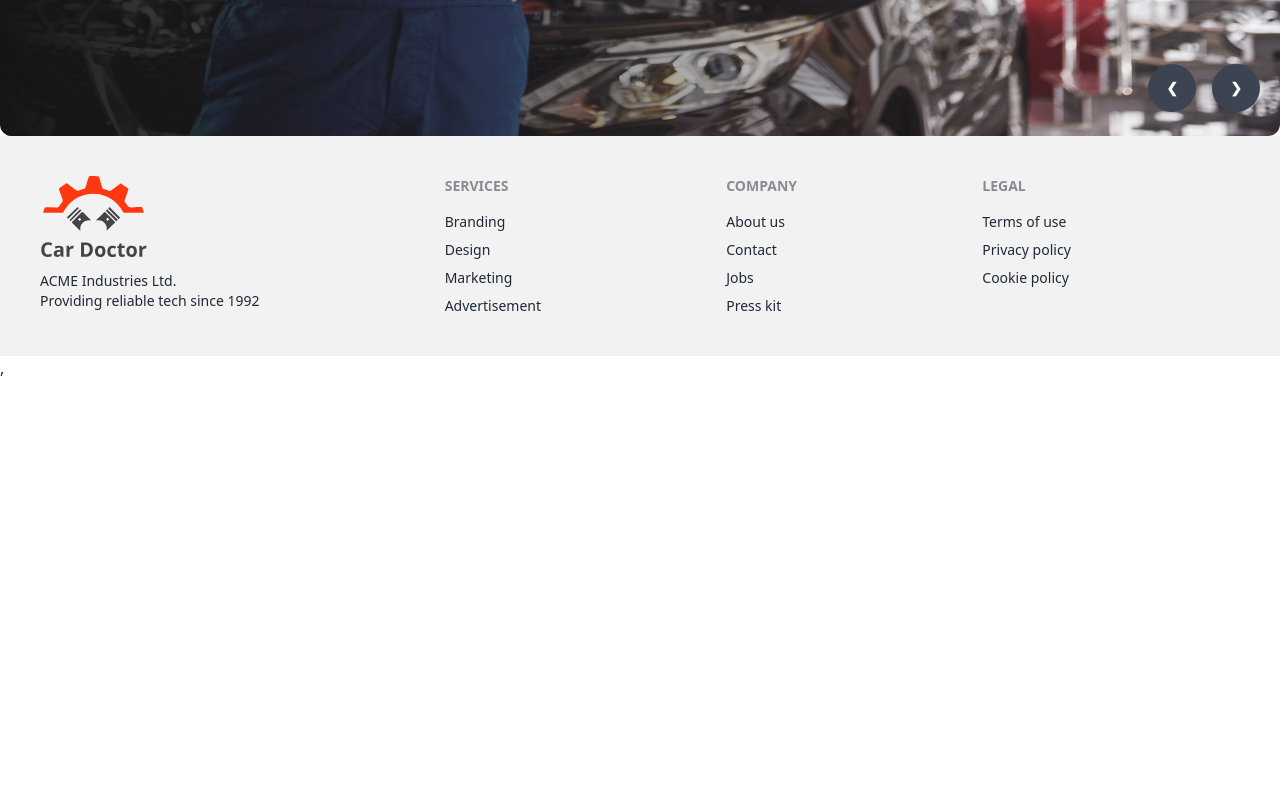
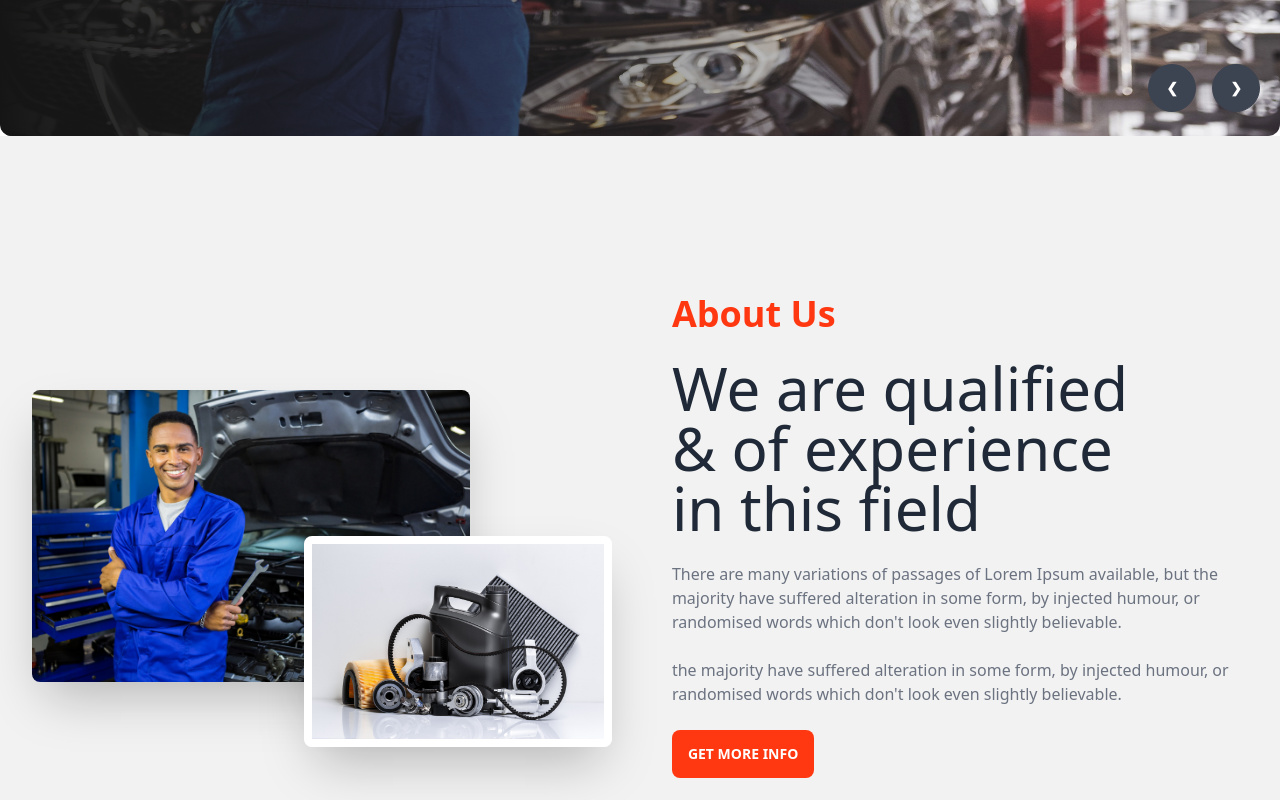
Before and after one commit to MostakemHossain/Car-Doctor-client, a React (Vite) app: page / in a window 1280 px wide. Shown: the part 600-1400 px from the top of the page. Before the commit the page ends 980 px from the top, so only its background shows below. Built offline with nearby package versions, Linux system fonts and the light colour scheme.

Commit message:
about section added

```diff
--- /dev/null
+++ b/src/Pages/Home/About/About.jsx
@@ -0,0 +1,34 @@
+
+import person from '../../../assets/images/about_us/person.jpg'
+import parts from '../../../assets/images/about_us/parts.jpg'
+
+const About = () => {
+    return (
+        <div className="hero min-h-screen bg-base-200">
+            <div className="hero-content flex-col lg:flex-row">
+                <div className='lg:w-1/2 relative p-4'>
+                    <img className='w-3/4 rounded-lg shadow-2xl' src={person} alt="" />
+                    <img className='w-1/2 right-5 top-1/2 border-8 border-white absolute rounded-lg shadow-2xl' src={parts} alt="" />
+
+
+                </div>
+                <div className='lg:w-1/2 p-6 space-y-6'>
+
+                    <h1 className='text-[#FF3811] font-bold text-4xl'>About Us</h1>
+                    <h1 className='text-6xl font bold'>
+                        We are qualified <br /> & of experience <br /> in this field
+                    </h1>
+                    <p className='text-gray-500'>
+                        There are many variations of passages of Lorem Ipsum available, but the majority have suffered alteration in some form, by injected humour, or randomised words which don't look even slightly believable.
+                    </p>
+                    <p className='text-gray-500'>
+                        the majority have suffered alteration in some form, by injected humour, or randomised words which don't look even slightly believable.
+                    </p>
+                    <button className="btn border-none bg-[#FF3811]  hover:bg-yellow-500">Get More Info</button>
+                </div>
+            </div>
+        </div>
+    );
+};
+
+export default About;
--- a/src/Pages/Home/Home/Home.jsx
+++ b/src/Pages/Home/Home/Home.jsx
@@ -1,3 +1,4 @@
+import About from "../About/About";
 import Banner from "../Banner/Banner";
 
 
@@ -5,6 +6,7 @@ const Home = () => {
     return (
         <div>
             <Banner></Banner>
+            <About></About>
         </div>
     );
 };
--- /dev/null
+++ b/src/Pages/Home/Login/Login.jsx
@@ -0,0 +1,38 @@
+
+import login from '../../../assets/images/login/login.svg'
+
+const Login = () => {
+    return (
+        <div className="hero min-h-screen bg-base-200">
+            <div className="hero-content flex-col lg:flex-row items-center gap-5">
+                <div className="text-center lg:text-left w-1/2">
+                    <img src={login} alt="" />
+                </div>
+                <div className="card flex-shrink-0 w-1/2 max-w-sm shadow-2xl bg-base-100">
+                    <div className="card-body">
+                        <div className="form-control">
+                            <label className="label">
+                                <span className="label-text">Email</span>
+                            </label>
+                            <input type="text" placeholder="email" className="input input-bordered" />
+                        </div>
+                        <div className="form-control">
+                            <label className="label">
+                                <span className="label-text">Password</span>
+                            </label>
+                            <input type="text" placeholder="password" className="input input-bordered" />
+                            <label className="label">
+                                <a href="#" className="label-text-alt link link-hover">Forgot password?</a>
+                            </label>
+                        </div>
+                        <div className="form-control mt-6">
+                            <button className="btn btn-primary">Login</button>
+                        </div>
+                    </div>
+                </div>
+            </div>
+        </div>
+    );
+};
+
+export default Login;
--- a/src/Pages/Shared/Header/Header.jsx
+++ b/src/Pages/Shared/Header/Header.jsx
@@ -5,6 +5,7 @@ const Header = () => {
     const navItems = <>
         <li><Link to="/">Home</Link></li>
         <li><Link to="/about">About</Link></li>
+        <li><Link to="/login">Login</Link></li>
 
     </>
     return (
--- a/src/Routes/Routes.jsx
+++ b/src/Routes/Routes.jsx
@@ -1,6 +1,7 @@
 import { createBrowserRouter } from "react-router-dom";
 import Main from "../../Layout/Main";
 import Home from "../Pages/Home/Home/Home";
+import Login from "../Pages/Home/Login/Login";
 
 const router = createBrowserRouter([
     {
@@ -11,6 +12,10 @@ const router = createBrowserRouter([
                 path: '/',
                 element: <Home></Home>
 
+            },
+            {
+                path: '/login',
+                element: <Login></Login>
             }
         ]
     },
```
